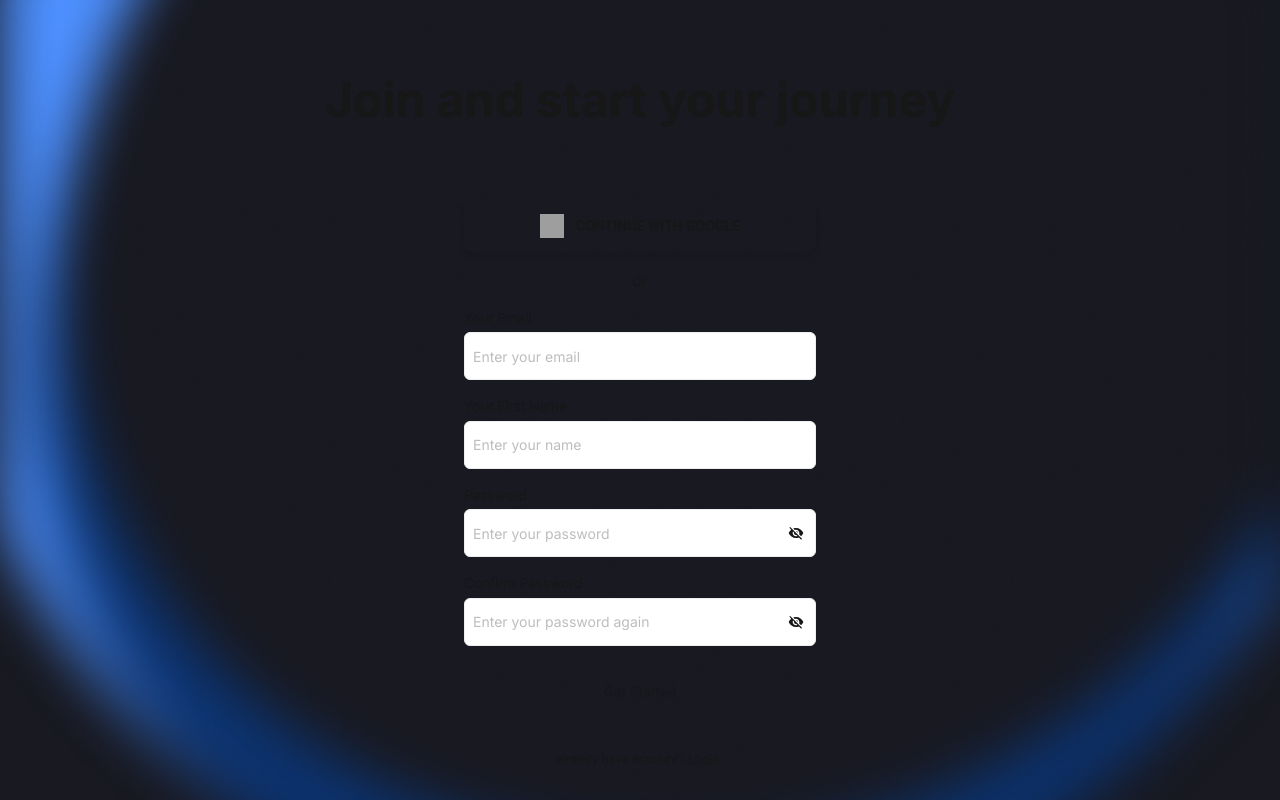
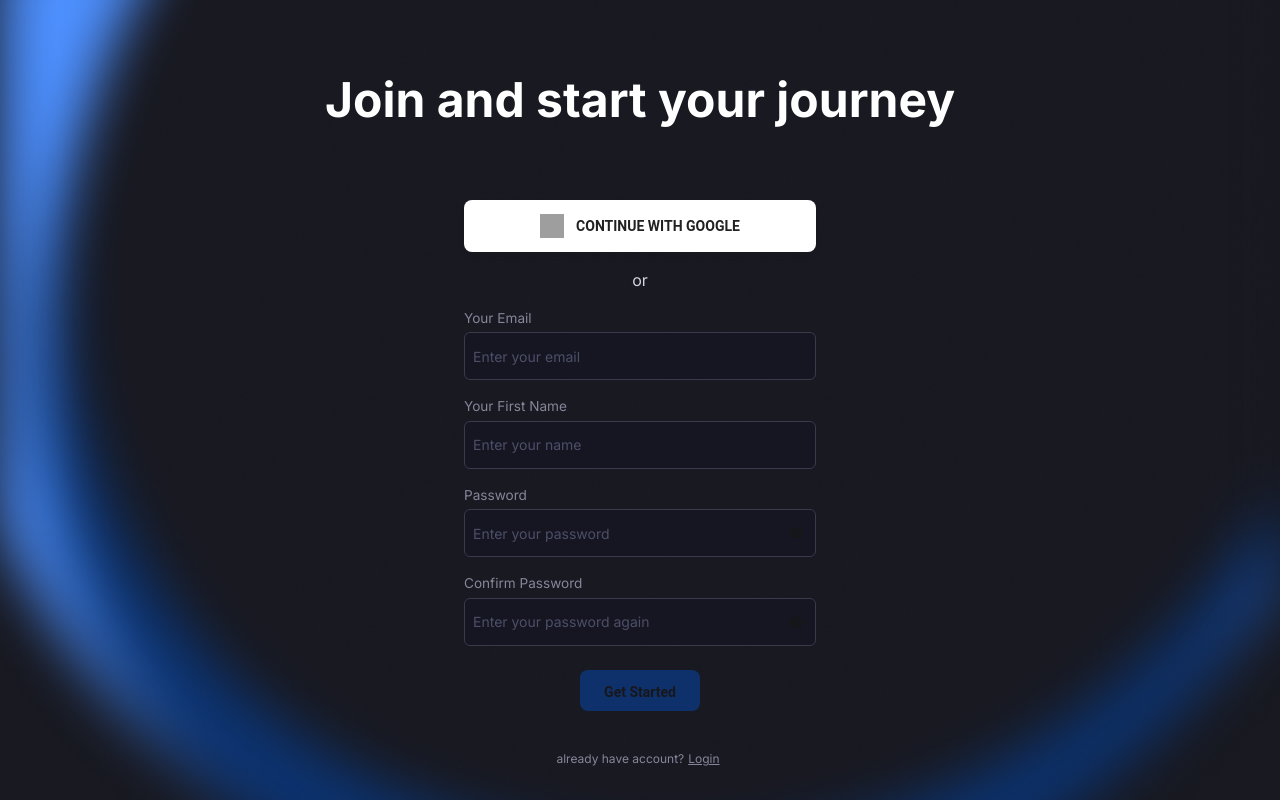
Before and after one commit to douji-hub/Stamind, a Next.js app: page /auth/signUp in a window 1280 px wide. Built offline with nearby package versions, Linux system fonts and the light colour scheme; grey boxes are pictures that could not be loaded.

Commit message:
refactor: all page refactor the color setting cause the update in tailwind.config

```diff
--- a/app/auth/login/components/LogInForm.tsx
+++ b/app/auth/login/components/LogInForm.tsx
@@ -22,9 +22,7 @@ const LogInForm = (props: LogInFormProps) => {
       {/* Email Section */}
       <div className={isRegister ? 'animate-loginSlideOut' : ''}>
         <GoogleSignInComponent />
-        <div className="my-8 text-center text-lightgrey-stamind-lightgrey-200">
-          or
-        </div>
+        <div className="my-8 text-center text-stamind-white-200">or</div>
       </div>
       <div
         className={`flex justify-between items-end w-full gap-x-2 ${
@@ -46,7 +44,7 @@ const LogInForm = (props: LogInFormProps) => {
           <ButtonComponent
             label={'Get Started'}
             onClick={() => setIsRegister(true)}
-            customClass={'h-[3rem] bg-primary-stamind-blue-1000'}
+            customClass={'h-[3rem] bg-stamind-primary-blue-900'}
           />
         </div>
       </div>
@@ -73,7 +71,7 @@ const LogInForm = (props: LogInFormProps) => {
         />
         <ButtonComponent
           label={'Login'}
-          customClass={'h-[3rem] mt-3 bg-primary-stamind-blue-1000'}
+          customClass={'h-[3rem] mt-3 bg-stamind-primary-blue-900'}
         />
       </div>
     </div>
--- a/app/auth/resetPassword/page.tsx
+++ b/app/auth/resetPassword/page.tsx
@@ -35,7 +35,7 @@ const Page: React.FC = () => {
 
   return (
     <div className="h-[100%]">
-      <div className="relative top-[10rem] left-0 w-full text-[3rem] text-center font-bold text-lightgrey-stamind-white">
+      <div className="relative top-[10rem] left-0 w-full text-[3rem] text-center font-bold text-stamind-white-000">
         Reset Your Password
       </div>
       <div className="flex flex-col justify-center items-center mt-[17rem] gap-4">
@@ -62,7 +62,7 @@ const Page: React.FC = () => {
         />
 
         <button
-          className={`w-[6.8rem] h-[2.6rem] mt-2 mb-6 py-2 px-4 bg-primary-stamind-blue-1000 text-white text-[0.85rem] font-light rounded
+          className={`w-[6.8rem] h-[2.6rem] mt-2 mb-6 py-2 px-4 text-stamind-white-000 bg-primary-stamind-blue-1000 rounded text-[0.85rem] font-light
             ${isFormValid() ? 'opacity-100' : 'opacity-60'}`}
           disabled={!isFormValid()}
         >
--- a/app/auth/signUp/page.tsx
+++ b/app/auth/signUp/page.tsx
@@ -53,16 +53,14 @@ const Page: React.FC = () => {
 
   return (
     <div className="h-[100%]">
-      <div className="relative top-[4rem] left-0 w-full text-[3rem] text-center font-bold text-lightgrey-stamind-white">
+      <div className="relative top-[4rem] left-0 w-full text-[3rem] text-center font-bold text-stamind-white-000">
         Join and start your journey
       </div>
       <div className="flex flex-col justify-center items-center mt-[8rem] my-10 gap-4">
         <div className={'w-[22rem]'}>
           <GoogleSignInComponent />
         </div>
-        <div className="text-center text-lightgrey-stamind-lightgrey-200">
-          or
-        </div>
+        <div className="text-center text-stamind-white-200">or</div>
         <InputComponent
           label="Your Email"
           placeholder="Enter your email"
@@ -109,7 +107,7 @@ const Page: React.FC = () => {
         <ButtonComponent
           label="Get Started"
           disabled={!isFormValid()}
-          customClass={`h-[2.6rem] mt-2 bg-primary-stamind-blue-1000 ${
+          customClass={`h-[2.6rem] mt-2 bg-stamind-primary-blue-900 ${
             isFormValid() ? 'opacity-100' : 'opacity-60'
           }`}
         />
--- a/src/components/form/button/GoogleSignInComponent.tsx
+++ b/src/components/form/button/GoogleSignInComponent.tsx
@@ -6,7 +6,7 @@ const GoogleSignInComponent = () => {
     <Button
       size="lg"
       variant="filled"
-      className="w-full flex justify-center items-center gap-3 text-grey-stamind-grey-300 bg-lightgrey-stamind-white"
+      className="w-full flex justify-center items-center gap-3 text-gray-900 bg-stamind-white-000"
     >
       <img
         src="https://docs.material-tailwind.com/icons/google.svg"
--- a/src/components/form/input/InputComponent.tsx
+++ b/src/components/form/input/InputComponent.tsx
@@ -72,7 +72,7 @@ const InputComponent = (props: InputFieldProps) => {
 
   return (
     <div className={'flex flex-col ' + boxClass}>
-      <label className="text-[0.85rem] mb-[0.25rem] text-lightgrey-stamind-lightgrey-200">
+      <label className="text-[0.85rem] mb-[0.25rem] text-stamind-grey-200">
         {label}
       </label>
       <div className="relative">
@@ -81,11 +81,11 @@ const InputComponent = (props: InputFieldProps) => {
           value={value}
           onChange={onChange}
           placeholder={placeholder}
-          className={`w-full h-[3rem] p-[0.5rem] bg-black-stamind-black-850 border focus:border-primary-stamind-blue-800 focus:outline-none rounded-md text-sm text-lightgrey-stamind-lightgrey-100 placeholder-grey-stamind-grey-300
+          className={`w-full h-[3rem] p-[0.5rem] bg-stamind-black-850 border focus:border-stamind-primary-blue-800 focus:outline-none rounded-md text-sm text-stamind-grey-200 placeholder-stamind-grey-300
           ${
             hasError
-              ? 'border-decoration-stamind-decoration-error-1'
-              : 'border-grey-stamind-grey-400'
+              ? 'border-stamind-decoration-error-1'
+              : 'border-stamind-grey-400'
           }`}
         />
         {(type === 'password' || type === 'confirmPassword') && (
@@ -101,14 +101,14 @@ const InputComponent = (props: InputFieldProps) => {
             {errorMessage?.map((message, index) => (
               <li
                 key={index}
-                className="text-[0.7rem] ml-[1rem] list-disc text-grey-stamind-grey-200"
+                className="text-[0.7rem] ml-[1rem] list-disc text-stamind-grey-200"
               >
                 {message}
               </li>
             ))}
           </ul>
         ) : (
-          <p className="text-[0.7rem] mt-[0.6rem] text-decoration-stamind-decoration-error-1 text-xs">
+          <p className="text-[0.7rem] mt-[0.6rem] text-stamind-decoration-error-1 text-xs">
             {errorMessage}
           </p>
         ))}
--- a/src/components/form/text/TextWithSideLinkComponent.tsx
+++ b/src/components/form/text/TextWithSideLinkComponent.tsx
@@ -10,11 +10,7 @@ const TextWithSideLinkComponent = (props: TextWithSideLinkComponentProps) => {
   const { text = '', link = '', linkText = '' } = props
 
   return (
-    <div
-      className={
-        'w-full text-center text-xs text-lightgrey-stamind-lightgrey-200'
-      }
-    >
+    <div className={'w-full text-center text-xs text-stamind-grey-200'}>
       {text}
       <Link href={link} className="mx-1 underline">
         {linkText}
--- a/src/components/timer/Timer.tsx
+++ b/src/components/timer/Timer.tsx
@@ -47,7 +47,7 @@ const Timer = ({ initialTime }: TimerProps) => {
     <div className="w-full">
       <div
         className={`mt-[2.8rem] mb-[0.7rem] text-center text-[4rem] transition-colors duration-500 ease-in-out ${
-          isRegister ? 'text-[#2C2D3C]' : 'text-white'
+          isRegister ? 'text-stamind-black-400' : 'text-stamind-white-000'
         }`}
       >
         {formatTime(timeLeft)}
@@ -60,7 +60,7 @@ const Timer = ({ initialTime }: TimerProps) => {
               isRegister ? 'opacity-0' : 'opacity-100'
             }`}
           >
-            <div className="text-[0.9375rem] text-center text-[#fff]">
+            <div className="text-[0.9375rem] text-center text-stamind-white-000">
               For security reasons, the link will expire in 10 minutes.
             </div>
           </div>
@@ -71,7 +71,7 @@ const Timer = ({ initialTime }: TimerProps) => {
             isRegister ? 'opacity-100' : 'opacity-0'
           }`}
         >
-          <div className="text-[0.9375rem] text-center text-[#fff]">
+          <div className="text-[0.9375rem] text-center text-stamind-white-000">
             Verification expired. Click below to resend the email.
           </div>
         </div>
--- a/tailwind.config.ts
+++ b/tailwind.config.ts
@@ -7,7 +7,7 @@ module.exports = withMT({
     './components/**/*.{js,ts,jsx,tsx,mdx}',
     './app/**/*.{js,ts,jsx,tsx,mdx}',
     './@material-tailwind/react/components/**/*.{js,ts,jsx,tsx}',
-    './@material-tailwind/react/theme/components/**/*.{js,ts,jsx,tsx}'
+    './@material-tailwind/react/theme/components/**/*.{js,ts,jsx,tsx}',
   ],
   theme: {
     extend: {
@@ -19,29 +19,29 @@ module.exports = withMT({
             '000': '#FFFFFF',
             '100': '#EEEFFC',
             '150': '#E0E1EC',
-            '200': '#D2D3E0'
+            '200': '#D2D3E0',
           },
           grey: {
             '200': '#858699',
             '300': '#4D4F69',
             '400': '#393A4B',
             '600': '#272832',
-            '800': '#313248'
+            '800': '#313248',
           },
           black: {
             '400': '#2C2D3C',
             '600': '#292A35',
             '800': '#191A23',
-            '850': '#151621'
+            '850': '#151621',
           },
           'primary-blue': {
             '200': '#71A5DD',
             '600': '#37466C',
             '800': '#2058AF',
-            '900': '#064AB5'
+            '900': '#064AB5',
           },
           specific: {
-            'background_primary': '#181921',
+            background_primary: '#181921',
             'letter-bg': '#9595BD',
             'file-bg': '#434563',
             'issue-bg': '#595974',
@@ -55,8 +55,8 @@ module.exports = withMT({
             'sub-issue-hover': '#1B1C29',
             'command-bar-border': '#52526F',
             'icon-default': '#D8E0FE',
-            'divider': '#52526F',
-            'checkbox-border': '#DCD8FE'
+            divider: '#52526F',
+            'checkbox-border': '#DCD8FE',
           },
           decoration: {
             'primary-1': '#4EA7FC',
@@ -65,37 +65,37 @@ module.exports = withMT({
             'error-2': '#FA6563',
             'warn-1': '#F2C94C',
             'warn-2': '#F2994A',
-            'purple': '#BB87FC',
-            'block': '#95A2B3',
-            'success': '#4CB782'
-          }
+            purple: '#BB87FC',
+            block: '#95A2B3',
+            success: '#4CB782',
+          },
         },
       },
       keyframes: {
         loginSlideOut: {
           '0%': { transform: 'translateY(0)', opacity: 1 },
-          '100%': { transform: 'translateY(-100%)', opacity: 0 }
+          '100%': { transform: 'translateY(-100%)', opacity: 0 },
         },
         loginSlideUp: {
           '0%': { transform: 'translateY()' },
-          '100%': { transform: 'translateY(-200%)' }
+          '100%': { transform: 'translateY(-200%)' },
         },
         loginSlideIn: {
           '0%': { transform: 'translateY(100%)', opacity: 0 },
-          '100%': { transform: 'translateY(-80%)', opacity: 1 }
+          '100%': { transform: 'translateY(-80%)', opacity: 1 },
         },
         fadeIn: {
           '0%': { opacity: 0 },
-          '100%': { opacity: 1 }
-        }
+          '100%': { opacity: 1 },
+        },
       },
       animation: {
         loginSlideOut: 'loginSlideOut 1s ease forwards',
         loginSlideUp: 'loginSlideUp 1s ease forwards',
         loginSlideIn: 'loginSlideIn 1s ease forwards',
-        fadeIn: 'fadeIn 0.8s ease forwards'
-      }
-    }
+        fadeIn: 'fadeIn 0.8s ease forwards',
+      },
+    },
   },
-  plugins: []
+  plugins: [],
 })
```
Also changed, not shown: app/auth/forgotPassword/page.tsx (+5 -5 lines), app/auth/verifyEmail/page.tsx (+6 -6 lines).
